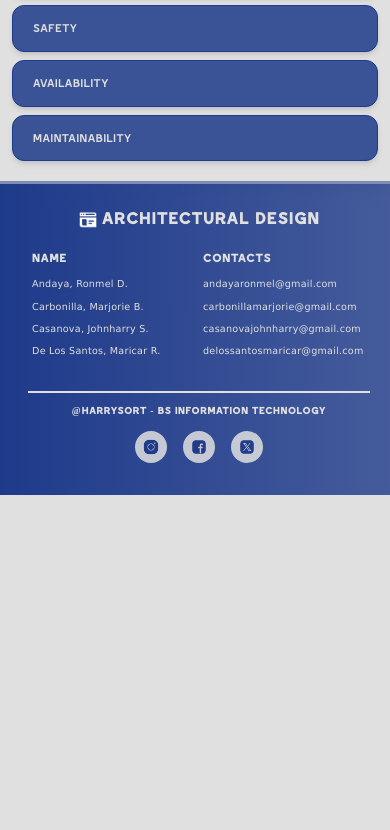
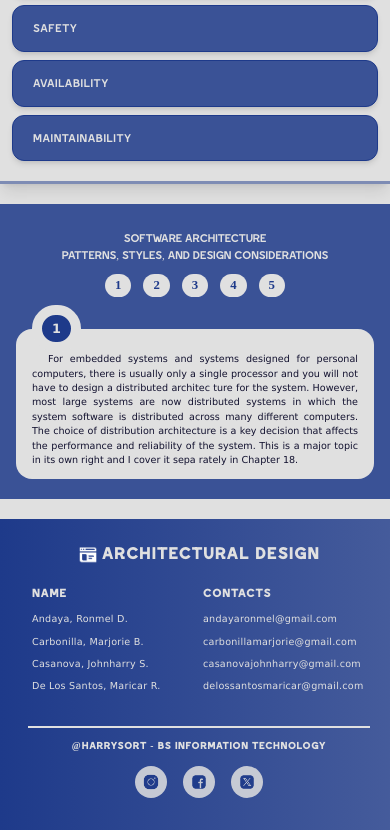
Before and after one commit to majo-123/Architectural-Design, a website: page chapter_6-1.html in a window 390 px wide. Shown: the part 1217-2047 px from the top of the page. Before the commit the page ends 1712 px from the top, so only its background shows below. Drawn offline with Linux system fonts and the light colour scheme.

Commit message:
final responsive design

```diff
--- a/chapter_6-1.html
+++ b/chapter_6-1.html
@@ -234,16 +234,21 @@
         </div>
       </div>
 
-      <div class="chapter1-div4 hidden">
-        <h1>
+      <div class="chapter1-div4">
+        <h1 class="max-[690px]:hidden">
           Software Architecture: Patterns, Styles, and Design Considerations
         </h1>
-        <div class="flex justify-center gap-5 py-0">
-          <label for="div1" class="cursor-pointer">1</label>
-          <label for="div2" class="cursor-pointer">2</label>
-          <label for="div3" class="cursor-pointer">3</label>
-          <label for="div4" class="cursor-pointer">4</label>
-          <label for="div5" class="cursor-pointer">5</label>
+
+        <h1 class="min-[690px]:hidden">
+          Software Architecture<br />Patterns, Styles, and Design Considerations
+        </h1>
+
+        <div class="flex justify-center gap-5 py-0 max-[690px]:gap-3">
+          <label for="div1">1</label>
+          <label for="div2">2</label>
+          <label for="div3">3</label>
+          <label for="div4">4</label>
+          <label for="div5">5</label>
         </div>
 
         <input
@@ -278,11 +283,9 @@
           class="peer/div5 hidden"
         />
 
-        <div
-          class="hidden peer-checked/div1:block transition-all pt-0 px-20 py-15"
-        >
-          <fieldset class=" ">
-            <legend class="">1</legend>
+        <div class="hidden fieldset_div peer-checked/div1:block">
+          <fieldset>
+            <legend>1</legend>
             For embedded systems and systems designed for personal computers,
             there is usually only a single processor and you will not have to
             design a distributed architec ture for the system. However, most
@@ -294,17 +297,9 @@
           </fieldset>
         </div>
 
-        <div
-          class="hidden peer-checked/div2:block transition-all pt-0 px-20 py-15"
-        >
-          <fieldset
-            class="bg-light-color font-dark-color font-verdana p-5 px-15 indent-8 pb-8 text-justify text-[1.2rem] rounded-2xl duration-300 ease-in-out"
-          >
-            <legend
-              class="indent-0 text-[4rem] bg-primary-color font-verdana font-bold px-10 font-light-color border-10 border-[var(--light-color)] py-3 rounded-full"
-            >
-              2
-            </legend>
+        <div class="hidden fieldset_div peer-checked/div2:block">
+          <fieldset>
+            <legend>2</legend>
             The architecture of a software system may be based on a particular
             architectural pattern or style. An architectural pattern is a
             description of a system organization (Garlan and Shaw, 1993), such
@@ -318,17 +313,9 @@
           </fieldset>
         </div>
 
-        <div
-          class="hidden peer-checked/div3:block transition-all pt-0 px-20 py-15"
-        >
-          <fieldset
-            class="bg-light-color font-dark-color font-verdana p-5 px-15 indent-8 pb-8 text-justify text-[1.2rem] rounded-2xl duration-300 ease-in-out"
-          >
-            <legend
-              class="indent-0 text-[4rem] bg-primary-color font-verdana font-bold px-10 font-light-color border-10 border-[var(--light-color)] py-3 rounded-full"
-            >
-              3
-            </legend>
+        <div class="hidden fieldset_div peer-checked/div3:block">
+          <fieldset>
+            <legend>3</legend>
             Garlan and Shaw’s notion of an architectural style (style and
             pattern have come to mean the same thing) covers questions 4 to 6 in
             the previous list. You have to choose the most appropriate
@@ -343,17 +330,9 @@
           </fieldset>
         </div>
 
-        <div
-          class="hidden peer-checked/div4:block transition-all pt-0 px-20 py-15"
-        >
-          <fieldset
-            class="bg-light-color font-dark-color font-verdana p-5 px-15 indent-8 pb-8 text-justify text-[1.2rem] rounded-2xl duration-300 ease-in-out"
-          >
-            <legend
-              class="indent-0 text-[4rem] bg-primary-color font-verdana font-bold px-10 font-light-color border-10 border-[var(--light-color)] py-3 rounded-full"
-            >
-              4
-            </legend>
+        <div class="hidden fieldset_div peer-checked/div4:block">
+          <fieldset>
+            <legend>4</legend>
             Obviously there is potential conflict between some of these
             architectures. For example, using large components improves
             performance and using small, fine-grain components improves
@@ -364,17 +343,9 @@
           </fieldset>
         </div>
 
-        <div
-          class="hidden peer-checked/div5:block transition-all pt-0 px-20 py-15"
-        >
-          <fieldset
-            class="bg-light-color font-dark-color font-verdana p-5 px-15 indent-8 pb-8 text-justify text-[1.2rem] rounded-2xl duration-300 ease-in-out"
-          >
-            <legend
-              class="indent-0 text-[4rem] bg-primary-color font-verdana font-bold px-10 font-light-color border-10 border-[var(--light-color)] py-3 rounded-full"
-            >
-              5
-            </legend>
+        <div class="hidden fieldset_div peer-checked/div5:block">
+          <fieldset>
+            <legend>5</legend>
             Evaluating an architectural design is difficult because the true
             test of an architec ture is how well the system meets its functional
             and non-functional requirements when it is in use. However, you can
--- a/src/input.css
+++ b/src/input.css
@@ -622,22 +622,96 @@ body {
 }
 
 .chapter1-div4 {
-  @apply bg-[var(--primary-color)]/85 my-10;
+  @apply bg-[var(--primary-color)]/85 my-10
+
+  max-[475px]:my-5;
 }
 
 .chapter1-div4 > h1 {
-  @apply text-[var(--light-color)] py-10 font-quano uppercase text-[2rem] text-center pb-2;
+  @apply text-[var(--light-color)] py-10 font-quano uppercase text-[2rem] text-center pb-2
+
+  max-[1410px]:text-[1.8rem]
+  max-[1265px]:text-[1.5rem]
+  max-[1060px]:text-[1.3rem]
+  max-[1003px]:text-[1rem]
+  max-[475px]:text-[0.8rem]
+  max-[392px]:text-[0.7rem]
+
+  max-[475px]:pt-7;
 }
 
 .chapter1-div4 > div > label {
-  @apply bg-[var(--light-color)] text-[1rem] px-15 rounded-lg py-1 font-verdana font-extrabold text-[var(--primary-color)] hover:scale-105 duration-500 ease-in-out;
+  @apply bg-[var(--light-color)] text-[1rem] px-15 rounded-lg py-1 font-quano font-extrabold text-[var(--primary-color)] hover:scale-105 duration-500 ease-in-out cursor-pointer
+
+  max-[1410px]:px-10
+  max-[1265px]:px-8
+  max-[1060px]:px-6
+  max-[1003px]:text-[0.9rem]
+  max-[1003px]:px-5
+  max-[835px]:text-[0.8rem]
+  max-[392px]:px-2.5
+  max-[392px]:py-0.5
+  max-[690px]:px-3
+  max-[690px]:rounded-full;
 }
 
 .chapter1-div4 > div > fieldset {
-  @apply bg-[var(--light-color)] text-[var(--dark-color)] font-verdana p-5 px-15 indent-8 pb-8 text-justify text-[1.2rem] rounded-2xl duration-300 ease-in-out;
+  @apply bg-[var(--light-color)] text-[var(--dark-color)] font-verdana p-3 px-15 indent-8 pb-8 text-justify text-[1.2rem] rounded-2xl duration-300 ease-in-out
+
+  max-[1300px]:text-[1rem]
+
+  max-[1003px]:text-[0.9rem]
+  max-[1003px]:px-12
+  max-[1003px]:pt-3
+
+  max-[835px]:text-[0.8rem]
+
+  max-[835px]:px-10
+  max-[835px]:pt-0
+  max-[835px]:pb-5
+
+  max-[595px]:mt-2
+
+  max-[595px]:text-[0.7rem]
+  max-[595px]:px-6
+  max-[595px]:indent-4
+
+  max-[475px]:text-[0.6rem]
+  max-[475px]:px-4
+  max-[475px]:pb-3;
 }
 
 .chapter1-div4 > div > fieldset > legend {
-  @apply indent-0 text-[4rem] bg-[var(--primary-color)] font-verdana font-bold px-10 text-[var(--light-color)] border-10 border-[var(--light-color)] py-3 rounded-full;
+  @apply indent-0 text-[4rem] bg-[var(--primary-color)] font-verdana font-bold px-10 text-[var(--light-color)] border-10 border-[var(--light-color)] py-3 rounded-full
+
+  max-[1410px]:text-[3rem]
+  max-[1410px]:px-8
+  max-[1265px]:text-[2rem]
+  max-[1265px]:px-6
+  max-[1060px]:text-[1.5rem]
+  max-[1060px]:px-5.5
+  max-[1003px]:text-[1.2rem]
+  max-[1003px]:px-5
+
+  max-[835px]:text-[1rem]
+  max-[835px]:px-4.5
+
+  max-[595px]:text-[0.8rem]
+  max-[595px]:px-4
+  max-[595px]:py-2.5
+
+  max-[475px]:py-1
+  max-[475px]:px-2.5;
+}
+
+.fieldset_div {
+  @apply transition-all pt-0 px-20 py-15
+
+  max-[822px]:px-10
+  max-[822px]:pb-10
+
+  max-[475px]:px-5
+  max-[475px]:pb-5
+  max-[400px]:px-4;
 }
 /* chapter 6.1 design */
```
Also changed, not shown: src/output.css.
